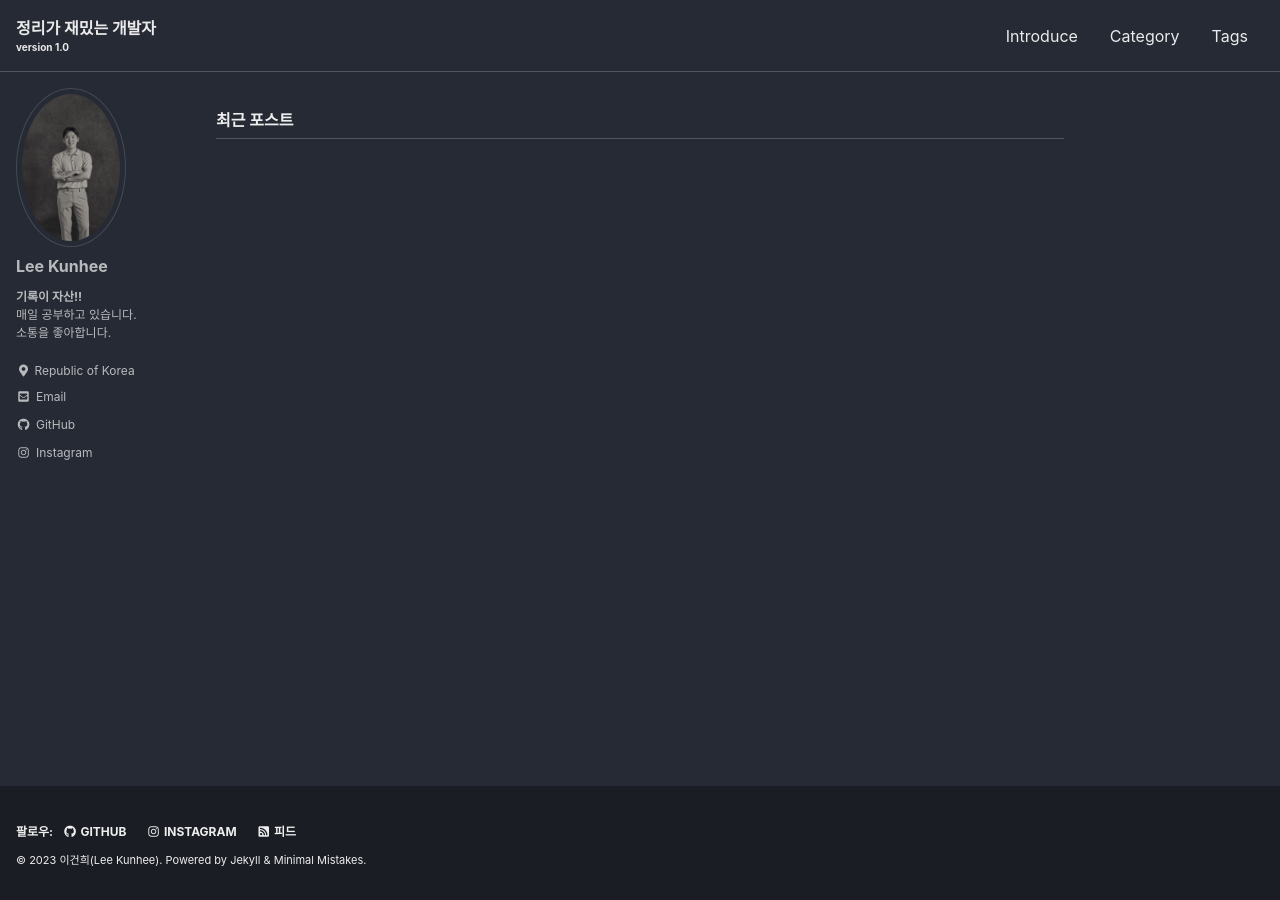
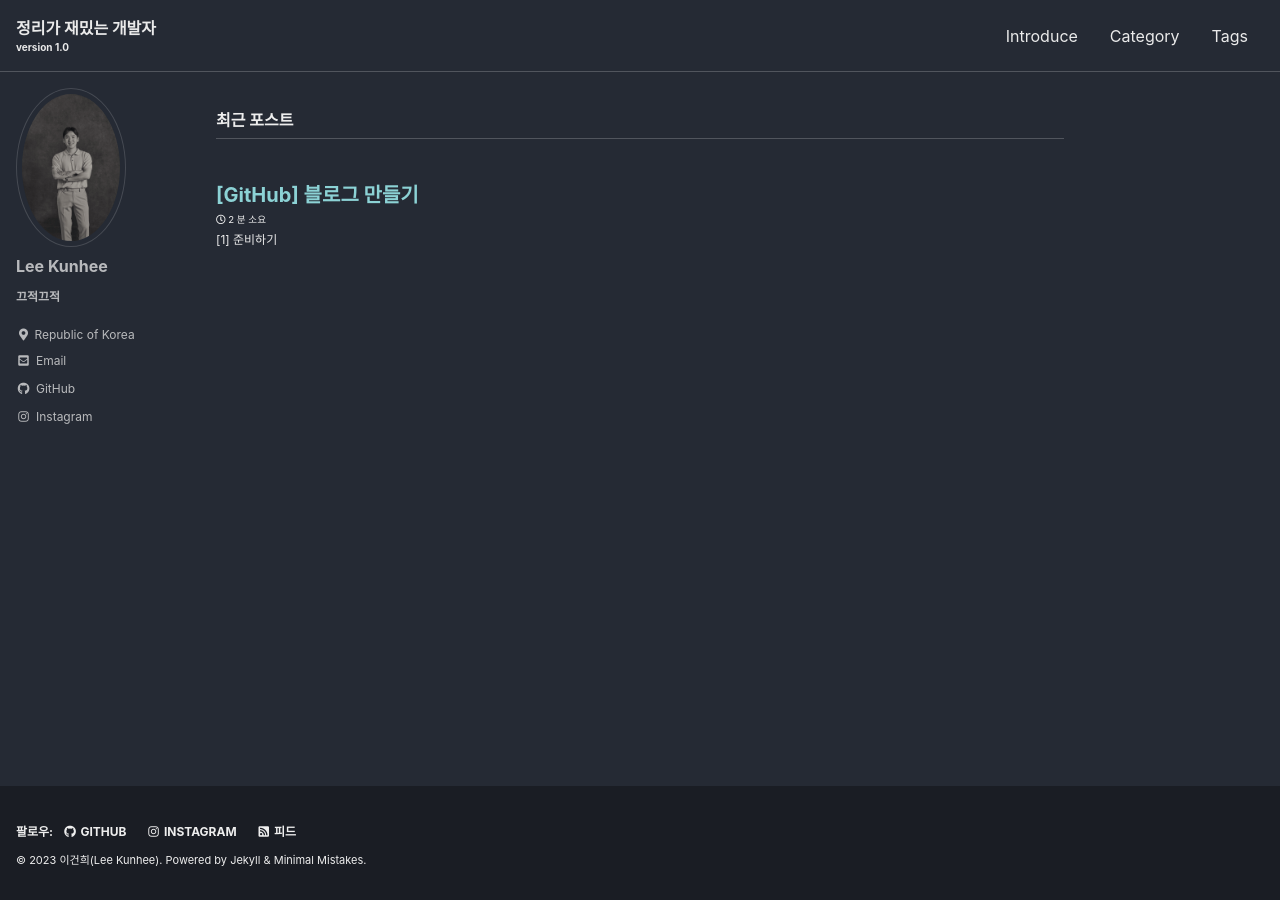
Before and after one commit to kunheelib/kunheelib.github.io, a Jekyll site: the page built from index.html, in a window 1280 px wide. Built offline with Jekyll 4.4.1, drawn with Linux system fonts in a browser that asks for light colours; cached includes are drawn as plain includes; the list of posts is cut into pages by our own code; some of the changed lines change nothing that is shown.

Commit message:
GitHub Blog Posting

````diff
--- a/_config.yml
+++ b/_config.yml
@@ -108,7 +108,7 @@ analytics:
 author:
   name             : "Lee Kunhee"                  # 이름 영역입니다.
   avatar           : "images/profile/profile.jpg"     # 프로필 사진 경로입니다.
-  bio              : "**기록이 자산!!**<br>매일 공부하고 있습니다.<br>소통을 좋아합니다."
+  bio              : "**끄적끄적**"
                      # biography의 약칭으로, 자기소개를 적으시면 됩니다.
                      # 줄바꿈은 <br>로 굵은 글씨는 **글씨** 로 표기해주세요.
   location         : "Republic of Korea"            # 지역 입니다.
--- /dev/null
+++ b/_posts/2023-04-30-github-blog.md
@@ -0,0 +1,189 @@
+---
+title: "[GitHub] 블로그 만들기"
+categories:
+  - Blog
+tags:
+  - minimal mistakes
+  - jekyll
+  - blog
+toc: true
+toc_sticky: true
+toc_label: "GITHUB BLOG 시작"
+toc_icon: "blog"
+---
+
+# [1] 준비하기
+
+## [1.1] GitHub 가입하기
+[GitHub](https://github.com/) 링크에 접속하여 가입을 진행합니다.
+
+![images](https://user-images.githubusercontent.com/131929869/235370616-b9b806d8-ac02-4c5f-a957-95fa0c82564f.png)
+
+![images](https://user-images.githubusercontent.com/131929869/235370617-d309660d-de94-42a7-8ab4-5b46c035166a.png)
+
+## [1.2] GitHub Repository 생성하기
+💡 `Git Repository`란 `Git`으로 관리하는 저장소 입니다.
+{: .notice--info}
+
+![images](https://user-images.githubusercontent.com/131929869/235346950-65fa1a34-a4d1-4ba6-a723-562b47960934.png)
+
+![images](https://user-images.githubusercontent.com/131929869/235368047-3fdaa9ef-0101-4803-9b4b-ca2e0ecc0a79.png)
+
+1. 화면 상단의 `+` 를 클릭<br>
+2. `New repository`를 클릭<br>
+3. `Repository Name`을 입력합니다.
+4. `Repository`에 대한 설명을 입력합니다.(선택)<br>
+5. 접근 제어를 설정합니다. (기본값 : Public)<br>
+6. `a README file` 선택<br>
+7. `Create repository` 클릭<br>
+
+⚠️ **Repository name**<br><br>
+  **Pattern : [username].github.io**<br>
+  `Repository name`을 위와 같이 작성하게 되면 별도의 작업없이 소스 업로드만으로 호스팅이 되며, 저장소 명이 기본 도메인이 됩니다.<br><br>
+  하지만, 이런 이런 간편 호스팅 작업은 계정당 1페이지만 제공합니다.<br>
+  만약 정해진 패턴이 아닌 다른 형식의 Repository name을 지정할 경우
+  별도로 GitHub Pages 활성화 설정을 해주면 됩니다.<br><br>
+  본 포스팅에서는 입문자를 위해 작성하였기 때문에 Pages 설정을 다루지 않겠습니다.<br>
+  Pages 설정은 [GitHub-Pages]() 여기를 참조해주세요!
+{: .notice--warning}
+
+## [1.3] Git 설치 및 기본 설정
+[Git](https://git-scm.com/) 링크에 접속하여 이미지를 참고해주세요.
+
+![image](https://user-images.githubusercontent.com/131929869/235352976-82a9c28d-4b6a-4e09-bf3b-53eee709da4a.png)
+
+![image](https://user-images.githubusercontent.com/131929869/235353108-26e69335-8b47-48af-a95b-45b7da0d8f7e.png)
+
+![image](https://user-images.githubusercontent.com/131929869/235365217-633dd8c9-94ae-4dc8-80cf-565ef2325d5a.png)
+
+1. 사용자 PC 환경에 맞는 `OS`를 선택합니다.<br>
+2. 사용자 PC 환경에 맞는 `bit`를 선택합니다.
+3. 설치가 완료되었다면 Git Bash.exe 를 실행합니다.
+
+- - -
+
+`Git`이 정상적으로 설치가 되었는지 확인합니다.
+
+```terminal
+$ git --version
+git version 2.40.1.windows.1
+```
+`Git`의 환경에 사용자 정보를 지정합니다.
+```terminal
+$ git config --global user.name "[user]"
+$ git config --global user.email "[user@email.com]"
+```
+
+## [1.4] Rudy 설치 및 패키지 설치
+[Ruby for Windos](https://rubyinstaller.org/downloads/)에 접속하신 후 이미지와 같은 내용을 확인해주세요.
+
+
+![images](https://user-images.githubusercontent.com/131929869/235343371-475defc5-6033-4902-868e-727cfb965341.png)
+
+
+❗`jekyll`는 `32bit` 입니다.<br><br>
+따라서 이미지에서 표시한 것과 동일하게 **32Bit(x86)을 설치**해주셔야 합니다.<br>
+만약 64Bit(x64)로 설치시 명령어 등 세팅할 때 오류가 빈번하게 발생합니다.
+{: .notice--danger}
+
+`Ruby`가 설치된 버전을 확인합니다.
+```terminal
+$ ruby -v
+ruby 3.2.2 (2023-03-30 revision e51014f9c0) [i386-mingw32]
+```
+
+
+### [1.4.1] jekyll 설치
+💡 `jekyll`란 `Ruby`를 통해 개발된 정적 웹 환경을 위한 프레임워크입니다.
+{: .notice--info}
+`jekyll`를 설치 합니다.
+```terminal
+$ gem install jekyll
+```
+`jekyll`가 정상적으로 설치가 되었는지 확인합니다.
+```terminal
+$ gem install jekyll
+$ jekyll -v
+jekyll 4.3.2
+```
+
+### [1.4.2] bundler 설치
+💡 `bundler`란 Ruby에서 의존성을 관리하는 도구입니다.<br>
+`Gemfile`이라는 파일에서 의존성을 명시하게되면 `bundler`가 내용을 기반으로 필요한 라이브러리를 설치합니다.<br><br>
+💭`Gem`이란 라이브러리의 개념이며, `Ruby`의 다양한 `Gem`들을 `Gemfile`에 작성합니다.
+{: .notice--info}
+`bundler`를 설치합니다.
+```terminal
+$ gem install bundler
+```
+`bundler`가 정상적으로 설치가 되었는지 확인합니다.
+```terminal
+$ bundle -v
+Bundler version 2.4.12
+```
+`Jekyll` 서버를 실행합니다.<br>
+`Git`에 파일을 업로드하기 전에 작성한 `markdown(.md)` 내용을 웹상에서 확인할 수 있습니다.
+
+💡 `markdown(.md)`이란 일반 텍스트 기반의 경량 마크업 언어입니다.<br>
+{: .notice--info}
+```terminal
+$ bundle exec jekyll serve
+```
+
+
+# [2] 연결하기
+## GitHub에 있는 저장소 로컬에 복제하기
+생성된 `Git Repository`를 사용자의 로컬 폴더에 복제를 합니다.
+```terminal
+$ git clone [GitHub Repository URL]
+```
+## Git 저장소 초기화
+현재 위치에서 로컬 저장소를 생성합니다.<br>
+명령어를 입력하시면 현재 위치에 `.git` 폴더가 생성됩니다.
+```terminal
+$ git init
+```
+## Git 저장소 연결
+원격 저장소(Git)에 연결합니다.
+```terminal
+$ git remote add origin [GitHub Repository URL]
+```
+💡 `branch`란 독립적으로 어떤 작업을 진행하기 위한 개념입니다.<br><br>
+별도 작업을 진행하시지 않았다면 main으로 설정되어있습니다.<br><br>
+![image](https://user-images.githubusercontent.com/131929869/235367439-79aaebf9-66f9-4c11-a970-b58eaed155fd.png)
+{: .notice--info}
+
+# [3] 테마적용하기
+* [Jekyll 공식 홈페이지](http://jekyllthemes.org/)<br>
+* [minimal-mistakes 공식 홈페이지](https://mmistakes.github.io/minimal-mistakes/)<br>
+* [minimal-mistakes 가이드](https://mmistakes.github.io/minimal-mistakes/docs/quick-start-guide/)<br>
+* [minimal-mistakes GitHub](https://github.com/mmistakes/minimal-mistakes)<br><br>
+
+본 포스팅에서는 `jekyll`의 여러 테마중에서 `minimal-mistakes`를 사용합니다.<br>
+
+## 테마 내려받기
+![image](https://user-images.githubusercontent.com/131929869/235369047-668ad14d-8d7f-4d70-a8de-bc568eb830d1.png)
+
+![image](https://user-images.githubusercontent.com/131929869/235370209-6a2da26a-d055-418e-b884-4b1ad0419a88.png)
+
+![image](https://user-images.githubusercontent.com/131929869/235370210-d8605370-f9e7-4ca7-adcb-5b1d20971df6.png)
+
+1. 위 참조의 GitHub 주소를 접속하신뒤 `<> Code`를 클릭
+2. `Download ZIP` 클릭
+3. 필요/불필요 파일 추가 및 삭제
+
+## 로컬 서버 확인하기
+```terminal
+$ bundle exec jekyll serve
+```
+
+## Git 파일 추가 및 업로드
+```terminal
+$ git add .
+$ git commit m "[message]"
+$ git push -u origin [branch]
+```
+
+## GitHub 접속하여 확인하기
+
+이상 블로그 시작하기를 마치겠습니다.
````
